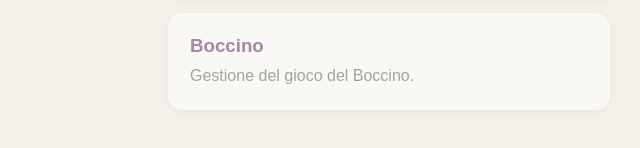
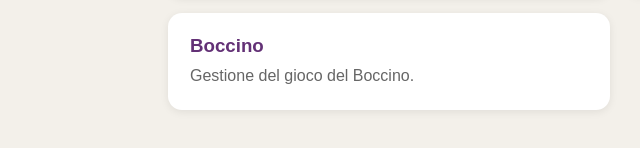
Before and after one commit to SalemAurorAcademy/registro-salem, a plain HTML site: page index.html in a window 1280 px wide. Shown: the part 334-482 px from the top of the page, 22-662 px from the left. Drawn offline with Linux system fonts and the light colour scheme.

Commit message:
Update index.html

```diff
--- a/index.html
+++ b/index.html
@@ -138,7 +138,7 @@
         <p>Gestione dei contest e dei relativi punteggi.</p>
       </a>
 
-      <a class="card non-disponibile" href="#">
+      <a class="card" href="boccino/">
         <h3>Boccino</h3>
         <p>Gestione del gioco del Boccino.</p>
       </a>
```
